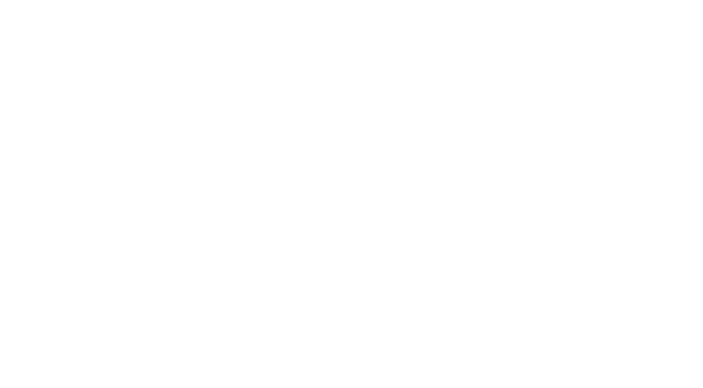
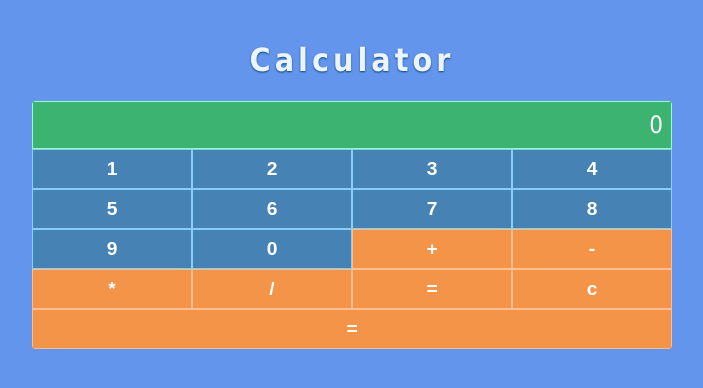
Before and after one commit to Prokhnitskyi/Calculator, a plain HTML site: page index.html in a window 1280 px wide. Shown: the whole page, without its empty margins (288-991 px from the left). Drawn offline with Linux system fonts and the light colour scheme.

Commit message:
Add page markup and styling

```diff
--- a/index.html
+++ b/index.html
@@ -8,6 +8,32 @@
     <title>Calculator</title>
 </head>
 <body>
+<div class="content">
+    <h1>Calculator</h1>
+    <section class="calculator">
+        <div class="calculator__display">0</div>
+        <div class="buttons-grid">
+            <button class="grid-button">1</button>
+            <button class="grid-button">2</button>
+            <button class="grid-button">3</button>
+            <button class="grid-button">4</button>
+            <button class="grid-button">5</button>
+            <button class="grid-button">6</button>
+            <button class="grid-button">7</button>
+            <button class="grid-button">8</button>
+            <button class="grid-button">9</button>
+            <button class="grid-button">0</button>
+            <button class="grid-button grid-button--controls">+</button>
+            <button class="grid-button grid-button--controls">-</button>
+            <button class="grid-button grid-button--controls">*</button>
+            <button class="grid-button grid-button--controls">/</button>
+            <button class="grid-button grid-button--controls">=</button>
+            <button class="grid-button grid-button--controls">c</button>
+            <button class="grid-button grid-button--controls">=</button>
+        </div>
+    </section>
+</div>
+
 <script src="./scripts.js"></script>
 </body>
 </html>
--- a/styles.css
+++ b/styles.css
@@ -9,6 +9,76 @@ html {
 
 body {
     min-height: 100vh;
+    min-width: 320px;
     margin: 0;
     font-family: Tahoma, system-ui;
+    background: cornflowerblue;
 }
+
+h1 {
+    color: #ebf4ff;
+    letter-spacing: 4px;
+    text-shadow: 0 1px 2px #06487d;
+    text-align: center;
+}
+
+.content {
+    margin: 0 auto;
+    max-width: 900px;
+    padding: 20px;
+}
+
+.calculator {
+    border-radius: 4px;
+    overflow: hidden;
+    max-width: 640px;
+    margin: 0 auto;
+}
+
+.buttons-grid {
+    display: grid;
+    grid-template-columns: repeat(4, 1fr);
+    grid-auto-rows: minmax(30px, auto);
+}
+
+.buttons-grid button:last-child {
+    grid-column: 1 / span 4;
+}
+
+.grid-button {
+    padding: 8px;
+    margin: 0;
+    border: 1px solid lightskyblue;
+    background: steelblue;
+    color: #fff;
+    font-weight: bold;
+    font-size: 1.2rem;
+    cursor: pointer;
+    user-select: none;
+}
+
+.calculator__display {
+    display: flex;
+    justify-content: flex-end;
+    align-items: center;
+    padding: 8px;
+
+    background-color: mediumseagreen;
+    border: 1px solid #95ffc3;
+    min-height: 3rem;
+    color: white;
+    font-size: 1.5rem;
+}
+
+.grid-button:hover {
+    filter: brightness(1.2);
+}
+
+.grid-button:active {
+    filter: brightness(0.9);
+}
+
+.grid-button--controls {
+    background-color: #f39448;
+    border: 1px solid #fdbe91;
+}
```
